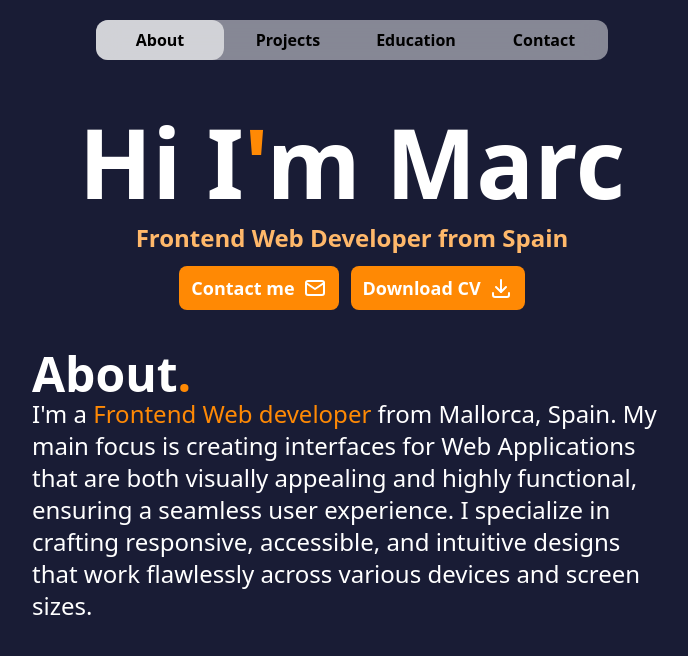
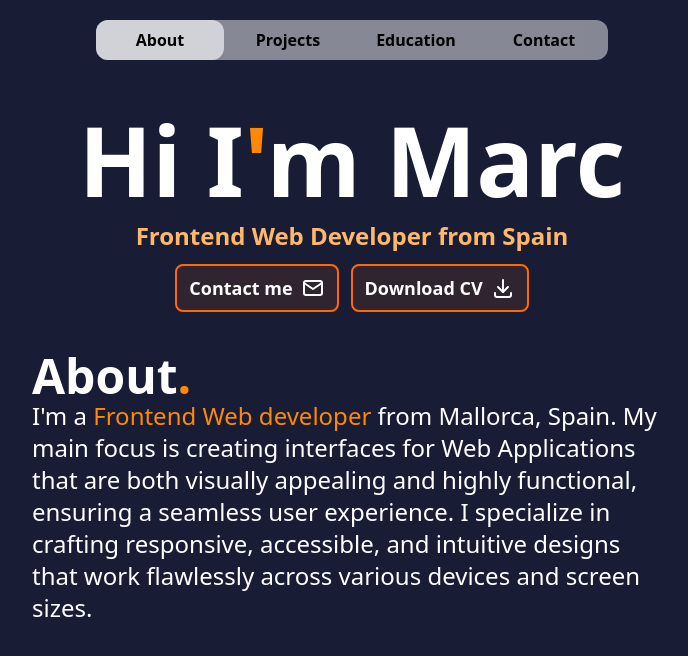
Before and after one commit to mLorente13/Portfolio, a React (Vite) app: page / in a window 1280 px wide. Shown: the top 656 px of the page, without its empty margins (288-976 px from the left). Built offline with nearby package versions, Linux system fonts and the light colour scheme.

Commit message:
Update button styles on Homepage for improved visibility and consistency

```diff
--- a/src/routes/Homepage.jsx
+++ b/src/routes/Homepage.jsx
@@ -11,7 +11,7 @@ export default function Homepage() {
                 <section className="flex flex-wrap gap-3 w-5/6 mx-auto">
                     <a
                         href="mailto:mlorente2005@gmail.com"
-                        className="w-full sm:w-auto flex gap-2 justify-center items-center sm:ms-auto text-lg font-semibold text-white bg-orange-400 rounded-lg px-3 py-2 hover:bg-orange-400/90 duration-200"
+                        className="w-full sm:w-auto flex gap-2 justify-center items-center sm:ms-auto text-lg font-semibold text-white bg-orange-500/10 border-2 border-orange-500 rounded-lg px-3 py-2 hover:bg-orange-500/30 duration-200"
                     >
                         Contact me
                         <svg
@@ -34,7 +34,7 @@ export default function Homepage() {
                     <a
                         href="/Marc_Lorente_Tur-CV.pdf"
                         download
-                        className="w-full sm:w-auto flex justify-center gap-2 items-center sm:me-auto text-lg font-semibold text-white bg-orange-400 rounded-lg px-3 py-2 hover:bg-orange-400/90 duration-200"
+                        className="w-full sm:w-auto flex justify-center gap-2 items-center sm:me-auto text-lg font-semibold text-white bg-orange-500/10 border-2 border-orange-500 rounded-lg px-3 py-2 hover:bg-orange-500/30 duration-200"
                     >
                         Download CV
                         <svg
```
